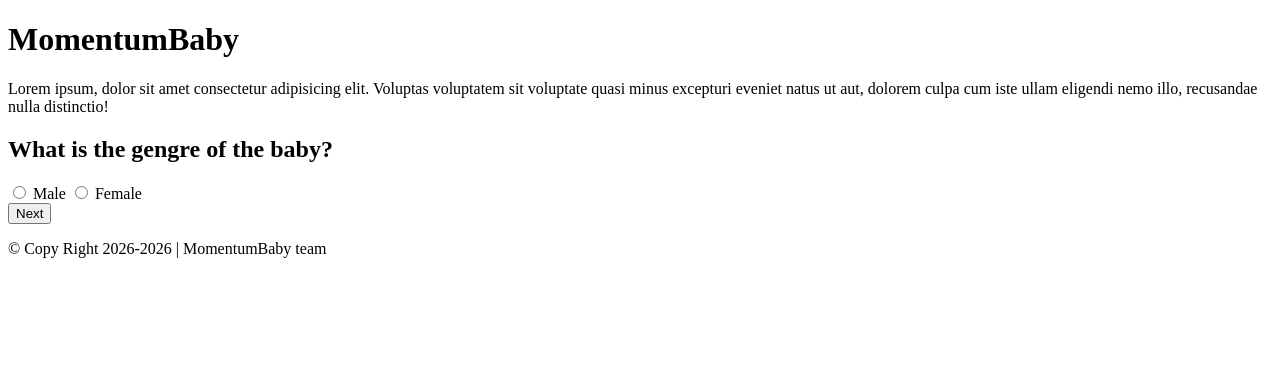
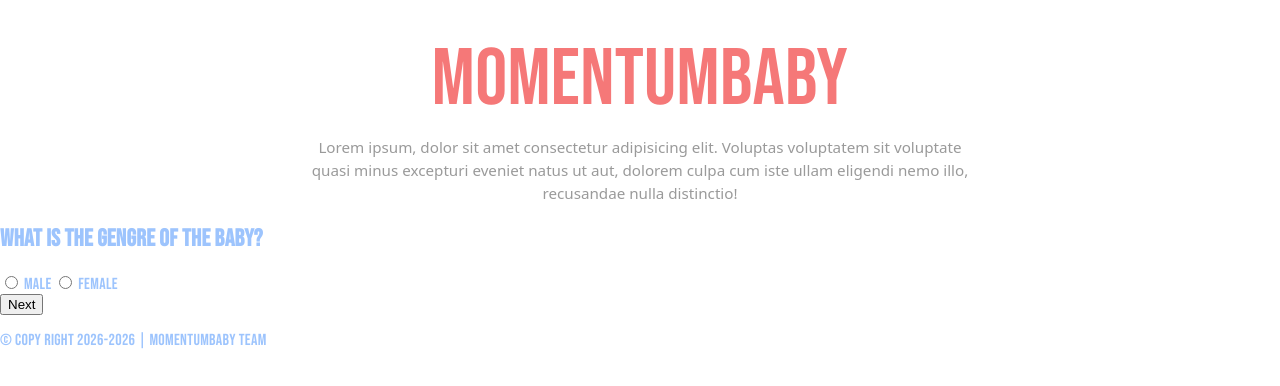
Before and after one commit to wellm3id08/MomentumBaby, a plain HTML site: page index/index.html in a window 1280 px wide. Drawn offline with Linux system fonts and the light colour scheme.

Commit message:
CSS: colores, fondo y cabecera

```diff
--- a/index/style.css
+++ b/index/style.css
@@ -0,0 +1,56 @@
+@import url("https://fonts.googleapis.com/css2?family=Bebas+Neue&display=swap");
+
+:root {
+    --blue: #9dc4fd;
+    --purple: #e0c6fc;
+    --coral: #f57878;
+    --text-light: #ffffff;
+    --font: "Bebas Neue", "Oswald", Impact, "Arial Narrow Bold", sans-serif;
+}
+
+*,
+*::before,
+*::after {
+    box-sizing: border-box;
+}
+
+html {
+    font-size: 16px;
+}
+
+body {
+    margin: 0;
+    min-height: 100vh;
+    display: flex;
+    flex-direction: column;
+    background: #ffffff;
+    font-family: var(--font);
+    text-transform: uppercase;
+    letter-spacing: 0.02em;
+    color: var(--blue);
+}
+
+/* ---------- Header ---------- */
+header {
+    text-align: center;
+    padding: 2.5rem 1.5rem 0;
+}
+
+header h1 {
+    margin: 0;
+    font-weight: 400;
+    font-size: clamp(2.5rem, 7vw, 5rem);
+    color: var(--coral);
+    line-height: 1;
+}
+
+header p {
+    max-width: 42rem;
+    margin: 1rem auto 0;
+    font-family: system-ui, sans-serif;
+    text-transform: none;
+    letter-spacing: 0;
+    font-size: 0.95rem;
+    line-height: 1.5;
+    color: #9a9a9a;
+}
```
Also changed, not shown: index/index2.html (+1 -0 lines), index/index3.html (+1 -0 lines), index/index4.html (+1 -0 lines).
